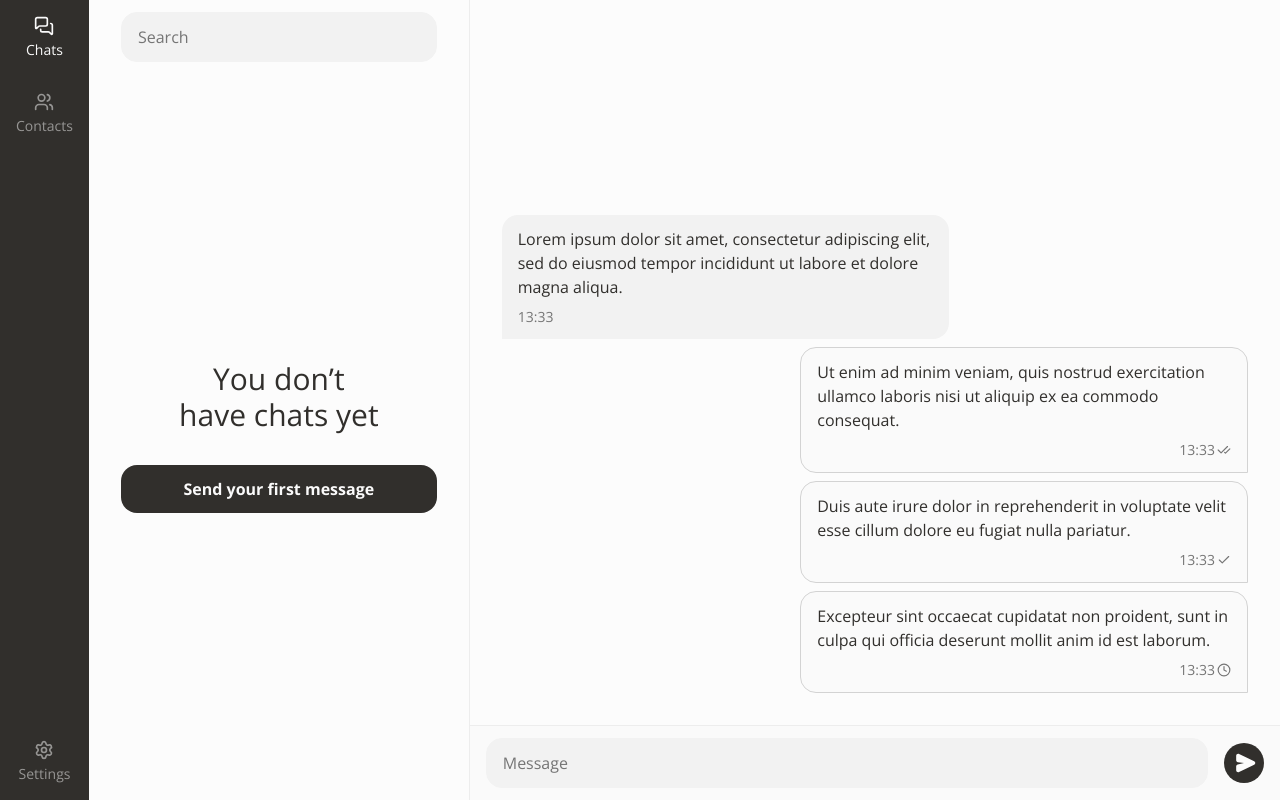
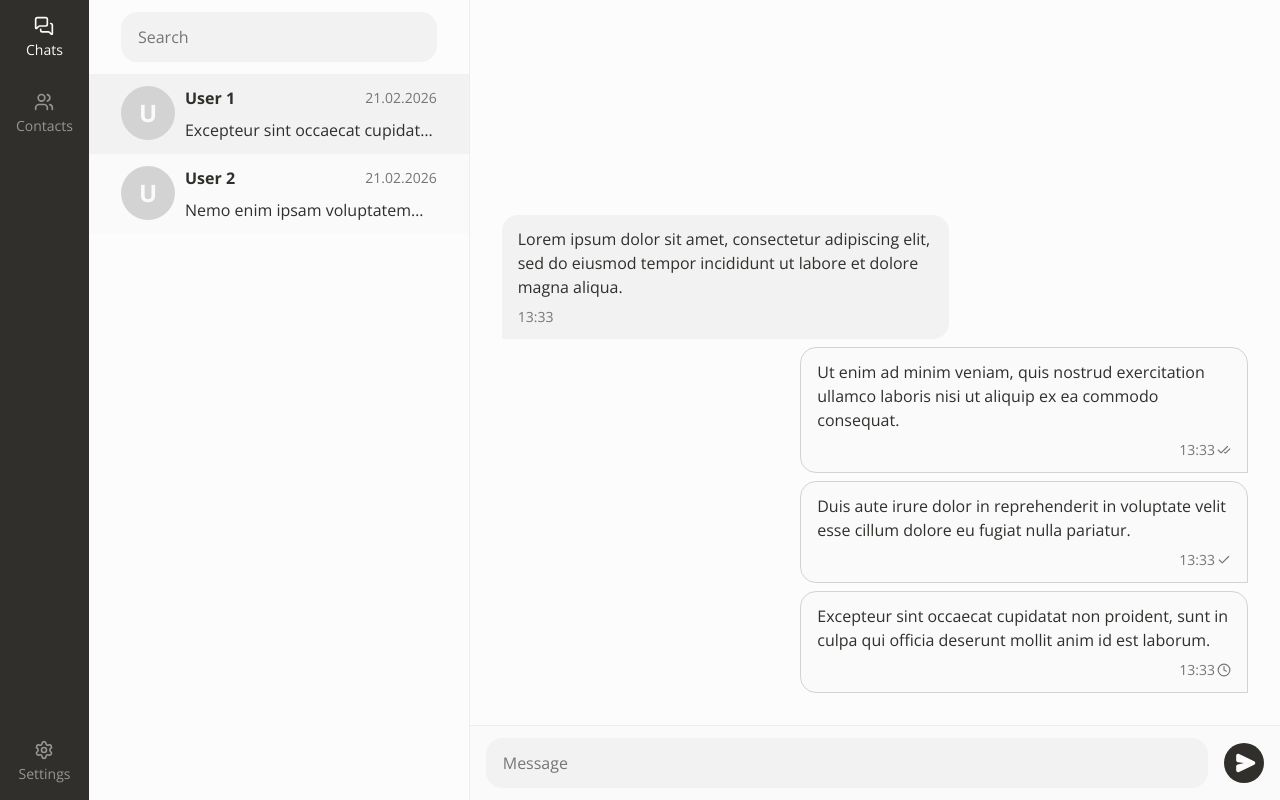
Before and after one commit to asxnah/chat, a Next.js app: page /chats in a window 1280 px wide. Built offline with nearby package versions, Linux system fonts and the light colour scheme.

Commit message:
feat: sorting chats by users name w/ user query & imitate backend chats peview set & selected chat preview state

```diff
--- a/app/chats/page.tsx
+++ b/app/chats/page.tsx
@@ -1,38 +1,94 @@
 "use client";
 
-import { useEffect, useState } from "react";
+import { useEffect, useMemo, useState } from "react";
+import { ChatPreview } from "@shared-types/chatPreview";
 
-import { useSelector } from "react-redux";
+import { useDispatch, useSelector } from "react-redux";
 import { RootState } from "@/store/rootReducer";
+import { set } from "@/store/slices/chatsPreview";
+import { AppDispatch } from "@/store";
 
 import { Input } from "@ui/Input";
 import { Button } from "@ui/Button";
 import { Chat } from "@widgets/Chat";
+
 import { SendIcon } from "./lib/SendIcon";
 import { Message } from "./ui/Message";
+import { EmptyStateNode } from "./ui/EmptyStateNode";
 
 // TODO:
-// - Реализовать фильтр поиска по chats
 // - Добавить обработку выбора чата и отображение сообщений
 // - Добавить меню чата
 
 const HAS_PARENT_BACKGROUND = false;
 
 const ChatsPage = () => {
-  // Получаем данные пользователя и список чатов из Redux store
+  const dispatch = useDispatch<AppDispatch>();
+  // Список чатов из Redux
   const messages = useSelector(
     (state: RootState) => state.currentChat.messages,
   );
+  // Превью чатов из Redux
   const chats = useSelector((state: RootState) => state.chatsPreview.chats);
+
+  // Загрузка чатов при монтировании
+  useEffect(() => {
+    // Имитация запроса к backend
+    setTimeout(() => {
+      // Кладем данные из backend в Redux
+      dispatch(
+        set([
+          {
+            chatId: "59d25a54-904d-4fb5-b1a4-6d42c3f03671",
+            user: {
+              userId: "5cd2aa7d-5e0e-4ad6-8123-5ef2695ed4ab",
+              name: "User 1",
+              isOnline: false,
+            },
+            message: {
+              messageId: "a1b2c3d4-e5f6-7890-abcd-ef1234567890",
+              text: "Excepteur sint occaecat cupidatat non proident, sunt in culpa qui officia deserunt mollit anim id est laborum.",
+              status: "idle",
+              createdAt: "2026-02-21T13:53:08.744046+00:00",
+            },
+          },
+          {
+            chatId: "ba1e3bb7-7acf-42da-a3b0-fb2a7aaaf013",
+            user: {
+              userId: "528c6104-37f7-41a9-9740-5dc9a1e7f020",
+              name: "User 2",
+              isOnline: true,
+            },
+            message: {
+              messageId: "98765432-10fe-dcba-9876-543210fedcba",
+              text: "Nemo enim ipsam voluptatem quia voluptas sit aspernatur aut odit aut fugit, sed quia consequuntur magni dolores eos qui ratione voluptatem sequi nesciunt. ",
+              status: "idle",
+              createdAt: "2026-02-21T13:48:08.744202+00:00",
+            },
+          },
+        ]),
+      );
+    }, 500);
+  }, []);
+
+  useEffect(() => {
+    chats.length > 0 && setCurrentChatId(chats[0].chatId);
+  }, [chats]);
 
   // Состояние поля поиска
   const [query, setQuery] = useState<string>("");
   // Состояние сообщения
   const [message, setMessage] = useState<string>("");
-  // Состояние превью-чатов
+  // Текущий чат
+  const [currentChatId, setCurrentChatId] = useState<string>("");
 
-  // Эффект для загрузки чатов при монтировании страницы (пока пустой)
-  useEffect(() => {}, []);
+  const sortedChats = useMemo<ChatPreview[]>(() => {
+    if (!query) return chats;
+
+    return chats.filter((chat) =>
+      chat.user.name.toLowerCase().includes(query.toLowerCase()),
+    );
+  }, [chats, query]);
 
   return (
     <main className="flex">
@@ -47,29 +103,20 @@ const ChatsPage = () => {
             value={query}
             onChange={setQuery}
           />
-
-          {chats.length > 0 ? (
-            // Список чатов
+          {sortedChats.length > 0 ? ( // Список чатов
             <div className="flex flex-col grow">
-              {chats.map((chat) => (
+              {sortedChats.map((chat) => (
                 <Chat
                   key={chat.chatId}
                   name={chat.user.name}
                   datetime={chat.message.createdAt}
-                  msg={chat.message.text}
+                  message={chat.message.text}
+                  isSelected={currentChatId === chat.chatId}
                 />
               ))}
             </div>
           ) : (
-            // Пустое состояние чатов
-            <div className="h-full px-8 py-3 flex flex-col gap-8 items-center justify-center">
-              <p className="text-3xl text-center">
-                You don&rsquo;t
-                <br />
-                have chats yet
-              </p>
-              <Button content="Send your first message" />
-            </div>
+            <EmptyStateNode query={query} length={chats.length} />
           )}
         </div>
       </div>
```
